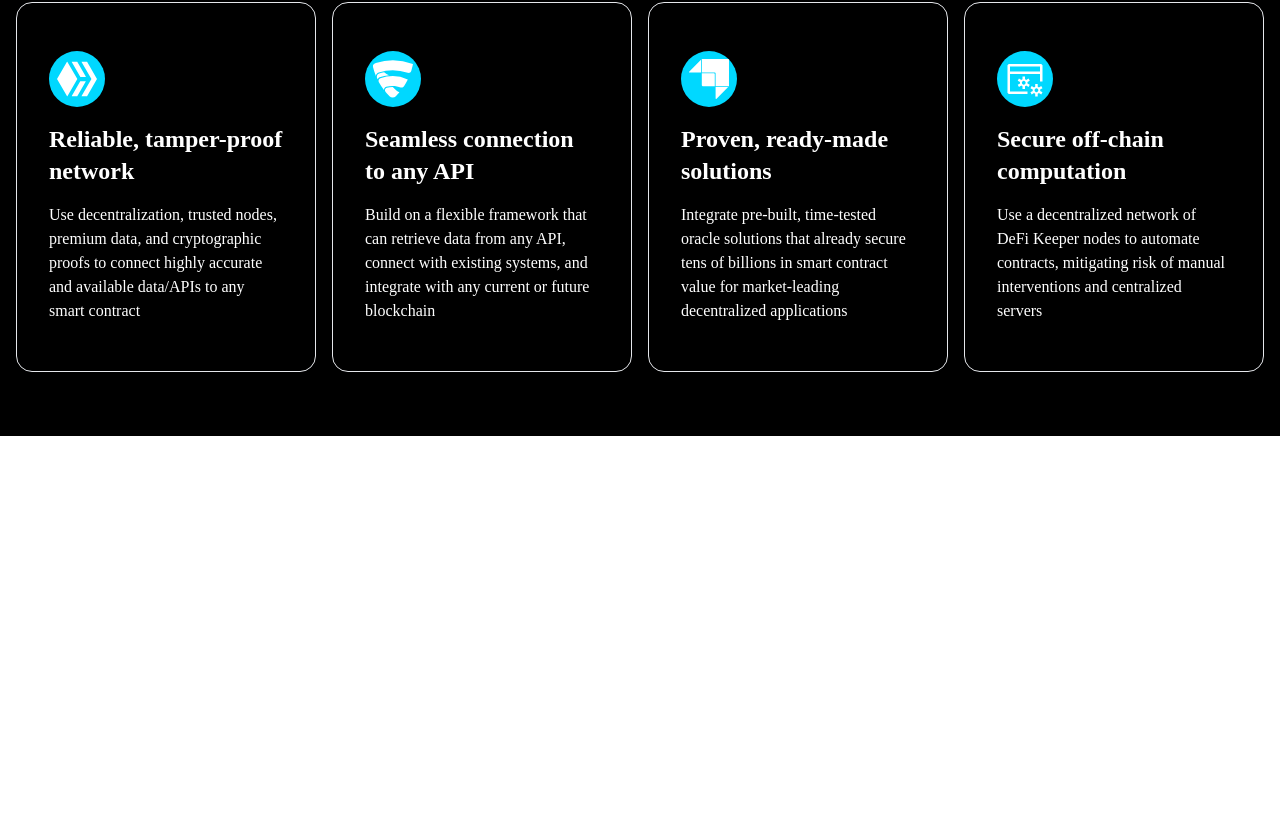
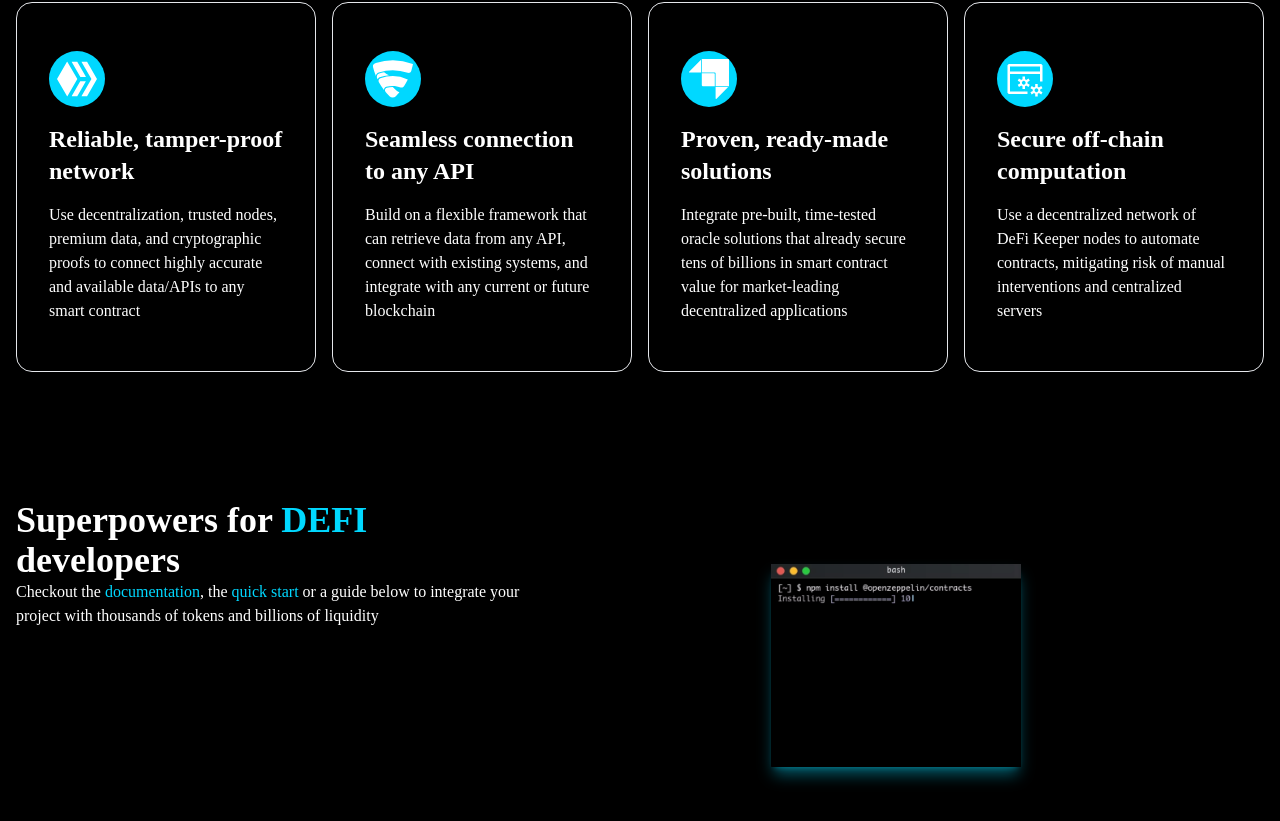
Before and after one commit to ryanghoward/defi, a React (Create React App) app: page / in a window 1280 px wide. Shown: the part 1040-1861 px from the top of the page. Before the commit the page ends 1476 px from the top, so only its background shows below. Built offline with nearby package versions, Linux system fonts and the light colour scheme.

Commit message:
Dev section

```diff
--- a/src/App.js
+++ b/src/App.js
@@ -1,5 +1,6 @@
 import React from "react";
 import About from "./components/About";
+import Dev from "./components/Dev";
 import Hero from "./components/Hero";
 import Navbar from "./components/Navbar";
 
@@ -9,6 +10,7 @@ function App() {
       <Navbar />
       <Hero />
       <About />
+      <Dev />
     </div>
   );
 }
--- /dev/null
+++ b/src/components/Dev.js
@@ -0,0 +1,31 @@
+import React from "react";
+import terminal from "../assets/terminal.png";
+
+const Dev = () => {
+  return (
+    <div className='w-full text-white bg-black'>
+      <div className='max-w-full mx-auto px-4 py-16 md:flex'>
+        <div>
+          <h1>
+            Superpowers for <span className='blue'>DEFI</span> developers
+          </h1>
+          <p>
+            Checkout the <span className='blue'>documentation</span>, the{" "}
+            <span className='blue'>quick start</span> or a guide below to
+            integrate your project with thousands of tokens and billions of
+            liquidity
+          </p>
+        </div>
+        <div className='flex justify-center w-full py-16'>
+          <img
+            className='max-w-[250px] shadow-lg shadow-cyan-500/50'
+            src={terminal}
+            alt='/'
+          />
+        </div>
+      </div>
+    </div>
+  );
+};
+
+export default Dev;
```
